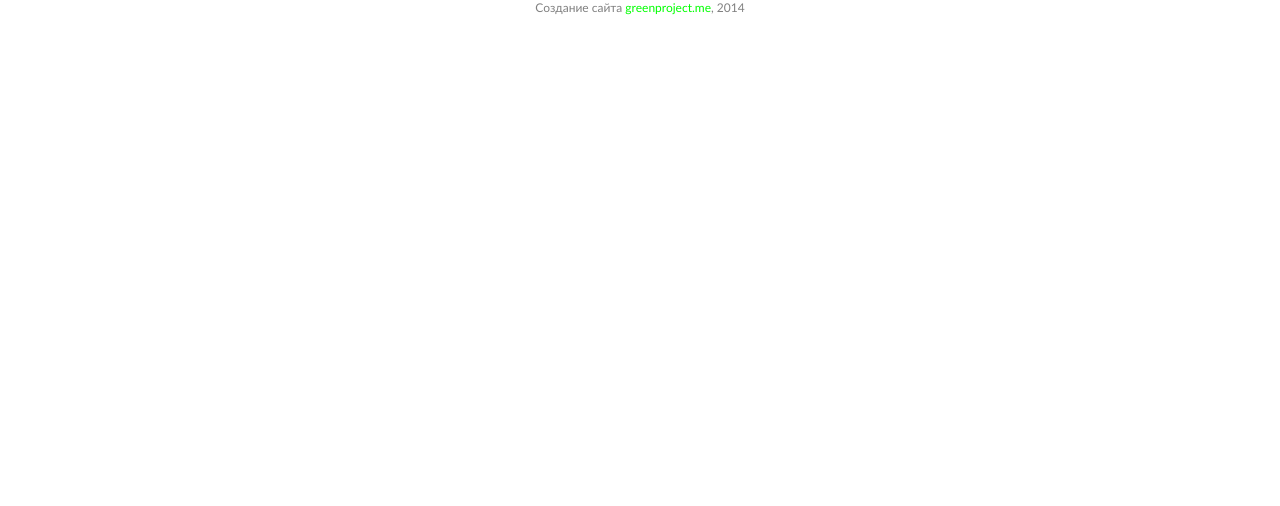
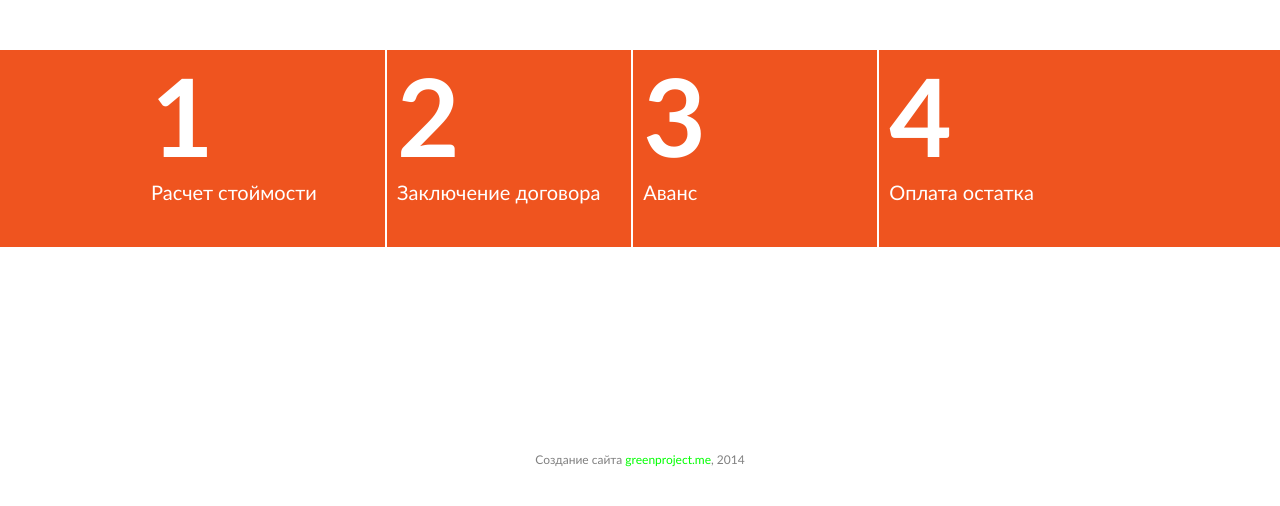
Before and after one commit to Yoozheg/building, a plain HTML site: page index.html in a window 1280 px wide. Drawn offline with Linux system fonts and the light colour scheme.

Commit message:
close how

```diff
--- a/index.html
+++ b/index.html
@@ -32,7 +32,10 @@
 
 <section id='how'>
 <main>
-
+    <p class="b1"><span>1</span>Расчет стоймости</p>
+    <p class="b2"><span>2</span>Заключение договора</p>
+    <p class="b3"><span>3</span>Аванс</p>
+    <p class="b4"><span>4</span>Оплата остатка</p>
 </main>
 </section>
 
--- a/style.css
+++ b/style.css
@@ -21,7 +21,14 @@ header{}
 
 #why{}
 
-#how{}
+#how{background-color:#ef541f ;color:white;margin-top:50px;margin-bottom:205px;}
+#how main{height:197px;}
+#how p{display:inline-block;border-left:2px solid white;height:197px;vertical-align:top;padding-left:10px;font:20px "Trebuchet MS"}
+#how p.b1{width:230px;border-left:none;}
+#how p.b2{width:230px;}
+#how p.b3{width:230px;}
+#how p.b4{width:237px;}
+#how p span{display:block;font:bold 108px "Trebuchet MS";}
 
 #comments{}
 
```
